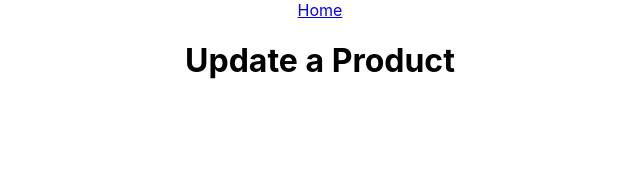
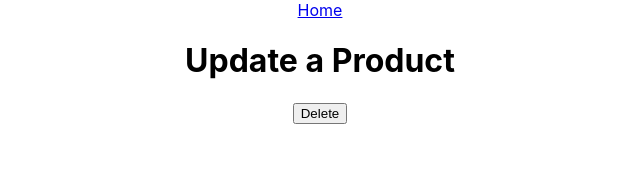
Before and after one commit to RiyadBustami/REACT, a React (Create React App) app in the folder INTRO/ProductManager/client/: page /1/edit in a window 1280 px wide. Shown: the top 193 px of the page, without its empty margins (320-960 px from the left). Built offline with nearby package versions, Linux system fonts and the light colour scheme; no server answers.

Commit message:
One delete button component

```diff
--- /dev/null
+++ b/INTRO/ProductManager/client/src/components/DeleteButton.jsx
@@ -0,0 +1,21 @@
+import React from 'react'
+import axios from 'axios'
+
+const DeleteButton = (props) => {
+    const { id, successCallback } = props;
+
+    const deleteProduct = (e) => {
+        axios.delete('http://localhost:8000/api/products/'+id)
+            .then(res=>{
+                successCallback();
+            })
+
+    }
+    return (
+        <button onClick={deleteProduct}>
+            Delete
+        </button>
+    )
+}
+
+export default DeleteButton
--- a/INTRO/ProductManager/client/src/components/ProductList.jsx
+++ b/INTRO/ProductManager/client/src/components/ProductList.jsx
@@ -1,16 +1,9 @@
 import React from 'react'
 import { Link } from 'react-router-dom'
-import axios from 'axios'
+import DeleteButton from './DeleteButton';
 
 const ProductList = (props) => {
     const { removeFromDom } = props;
-    const deleteProduct = (productId) => {
-        axios.delete('http://localhost:8000/api/products/' + productId)
-            .then(res => {
-                removeFromDom(productId)
-            })
-            .catch(err => console.error(err));
-    }
     return (
         <div>
             {props.products.map((product, i) => {
@@ -19,9 +12,7 @@ const ProductList = (props) => {
                         {product.title}
                     </Link>
                     |
-                    <button onClick={(e) => { deleteProduct(product._id) }}>
-                        Delete
-                    </button>
+                    <DeleteButton id={product._id} successCallback={e=>removeFromDom(product._id)} />
                 </p>
             })}
         </div>
--- a/INTRO/ProductManager/client/src/views/Update.jsx
+++ b/INTRO/ProductManager/client/src/views/Update.jsx
@@ -4,6 +4,7 @@ import { useState } from 'react';
 import { useParams, Link, useNavigate } from 'react-router-dom'
 import axios from 'axios';
 import ProductForm from '../components/ProductForm';
+import DeleteButton from '../components/DeleteButton';
 
 const Update = () => {
     const { id } = useParams();
@@ -37,6 +38,7 @@ const Update = () => {
             <Link to={"/"}>Home</Link>
             <h1>Update a Product</h1>
             {loaded && <ProductForm initialProduct={{title, price, description}} onSubmitProp={updateProduct}/>}
+            <DeleteButton id={id} successCallback={()=>navigate("/")}/>
         </div>
     )
 }
```
